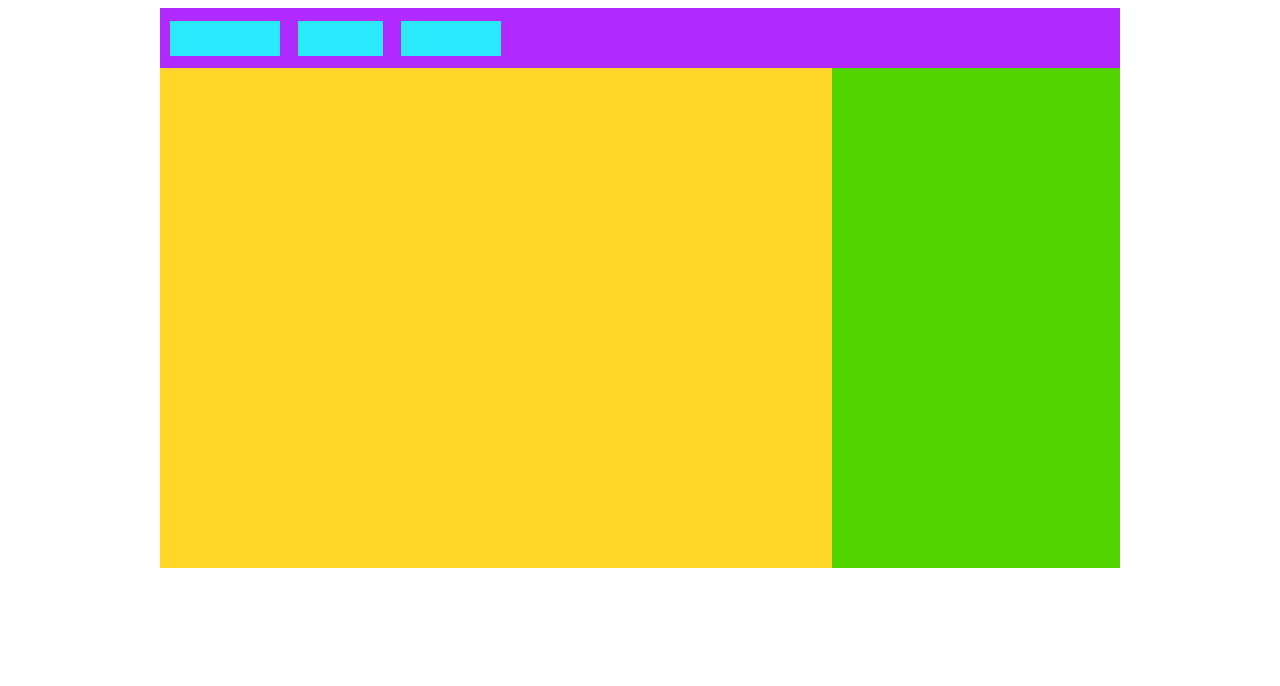
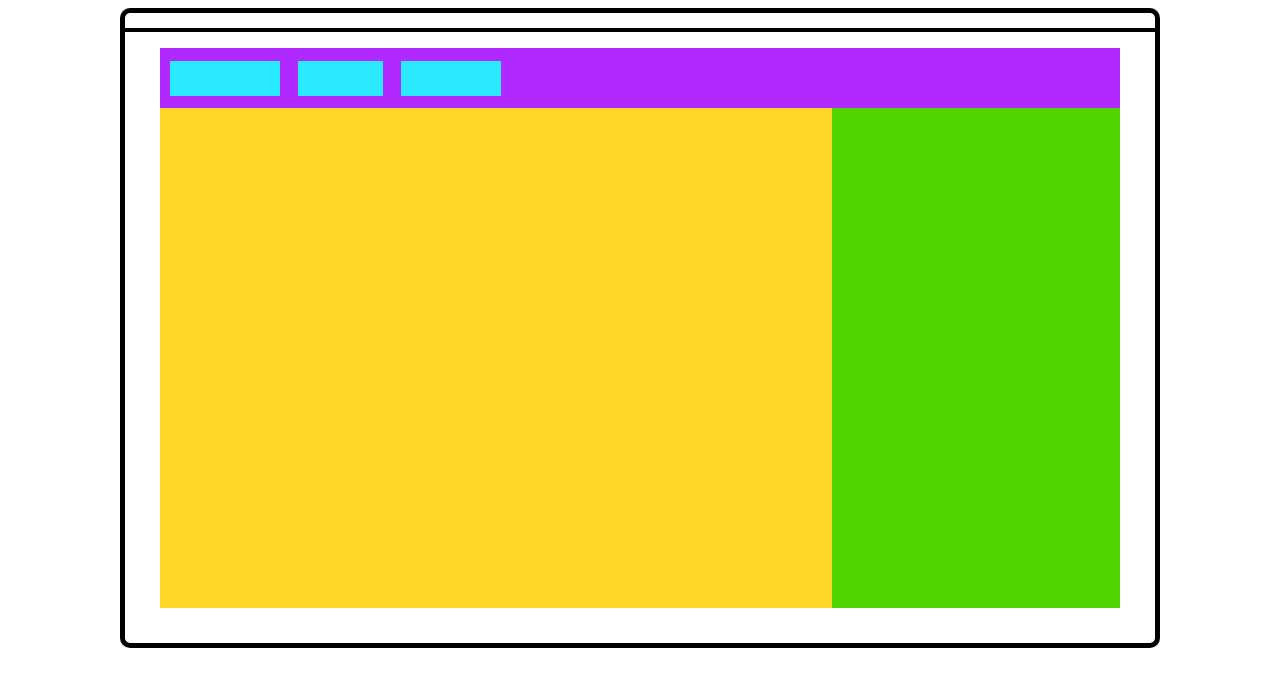
Before and after one commit to greenfox-academy/Tamara, a plain HTML site: page week-06/day-01/exercise04.html in a window 1280 px wide. Drawn offline with Linux system fonts and the light colour scheme.

Commit message:
feat(exercise04): layout is ready

```diff
--- a/week-06/day-01/exercise04.css
+++ b/week-06/day-01/exercise04.css
@@ -6,9 +6,18 @@ body{
 #layout{
     width: 960px;
     height: 100%;
-    padding: 0;
+    padding: 35px;
+    border: 5px solid black;
+    border-radius: 10px;
+    position: relative;
 }
-
+.line{
+    position: absolute;
+    width: 100%;
+    top: 15px;
+    border: solid black 2.5px;
+    left: 0;
+}
 #header{
     height: 60px;
     width: 100%;
--- a/week-06/day-01/exercise04.html
+++ b/week-06/day-01/exercise04.html
@@ -9,6 +9,7 @@
 </head>
 <body>
     <div id="layout">
+        <div class="line"></div>
         <div id="header">
             <ul class="navigation">
                 <li class="item one"></li>
```
